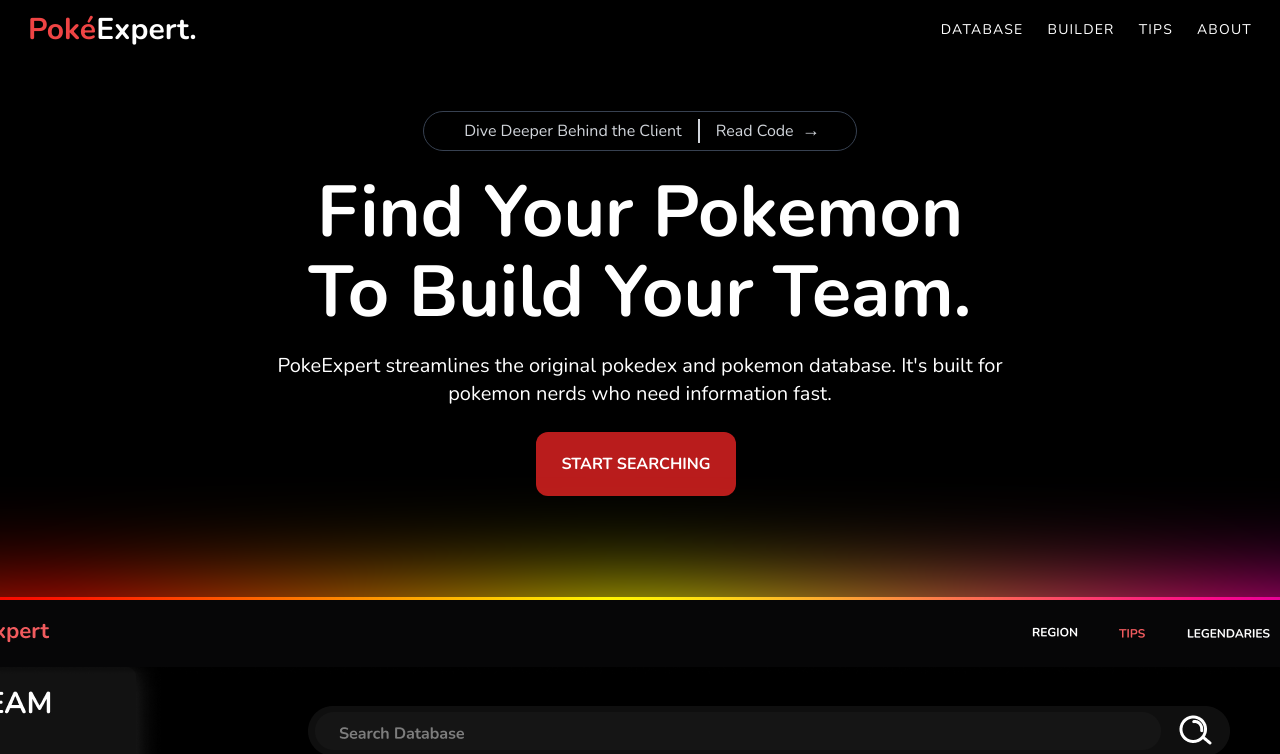
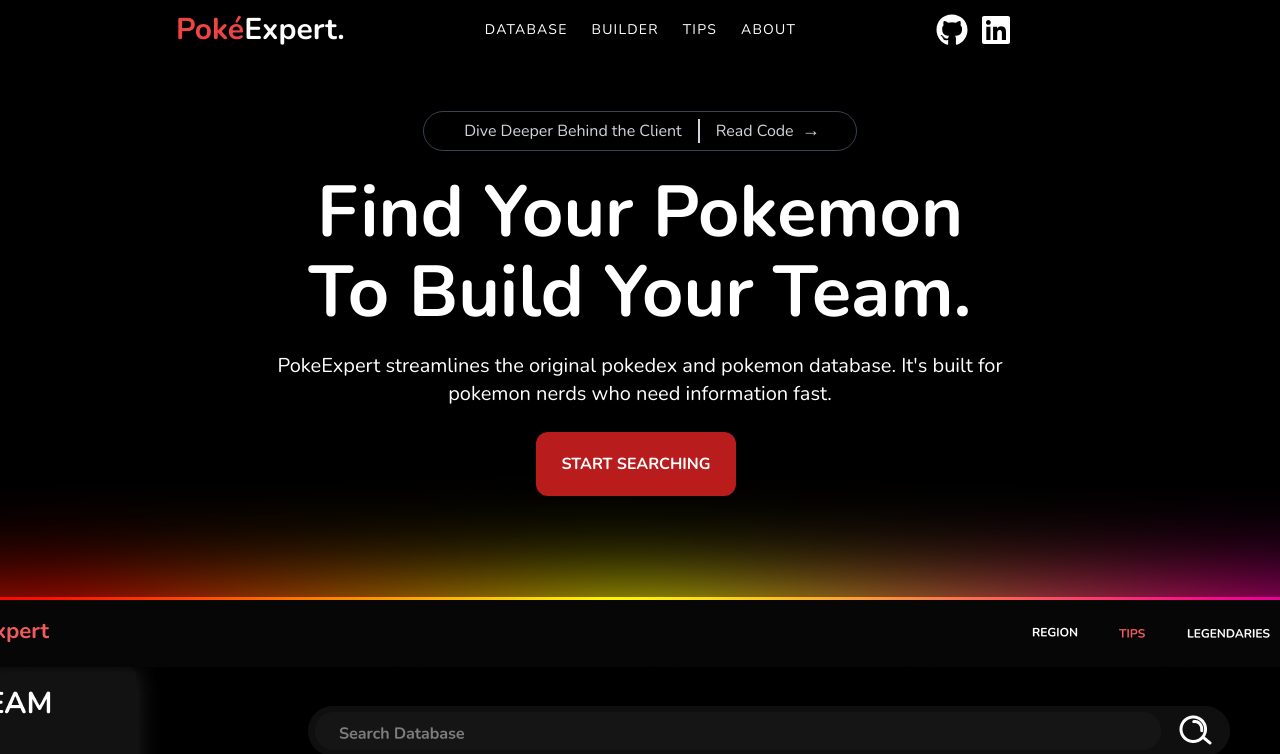
Before and after one commit to davidliberal0/poke-expert-react, a React (Create React App) app: page / in a window 1280 px wide. Shown: the top 754 px of the page. Built offline with nearby package versions, Linux system fonts and the light colour scheme.

Commit message:
redo navbar styling and add github and linkedin links

```diff
--- a/src/components/css/navbar.css
+++ b/src/components/css/navbar.css
@@ -9,3 +9,7 @@
     font-size: 23px;
     color: #f15b5e;
 }
+
+.special-links {
+    width: 168px;
+}
--- a/src/components/navbar/Navbar.jsx
+++ b/src/components/navbar/Navbar.jsx
@@ -1,13 +1,15 @@
 import React from "react";
 import { NavLink } from "react-router-dom";
 import "../css/navbar.css";
+import { FaLinkedin } from "react-icons/fa";
+import { FaGithub } from "react-icons/fa";
 
 const Navbar = () => {
     return (
-    <nav className="long-nav bg-black sticky top-0 w-full z-50">
+        <nav className="long-nav bg-black sticky top-0 w-full z-50  py-3 px-40">
             <div className="ml-4 mr-4">
                 <div className="sm:flex justify-between">
-          <NavLink to="/" className="p-3">
+                    <NavLink to="/" className="">
                         <h1 className="text-3xl text-white font-bold">
                             <span className="text-red-500">Poké</span>Expert.
                         </h1>
@@ -63,6 +65,17 @@
                             </NavLink>
                         </li>
                     </ul>
+                    <div className="special-links flex items-center">
+                        <a
+                            href="https://github.com/davidliberal0/poke-expert-react"
+                            class="pr-3"
+                        >
+                            <FaGithub className="text-white" size="2em" />
+                        </a>{" "}
+                        <a href="https://www.linkedin.com/in/david-liberal-2380b21b3/">
+                            <FaLinkedin className="text-white" size="2em" />
+                        </a>
+                    </div>
                 </div>
             </div>
         </nav>
--- a/src/index.css
+++ b/src/index.css
@@ -6,6 +6,8 @@
 body,
 #root {
     height: 100%;
+    /* Margin: 0  - make sure it doesnt break stuff*/
+    margin: 0;
 }
 
 body {
```
Lines whose indentation alone changed are shown as unchanged.
